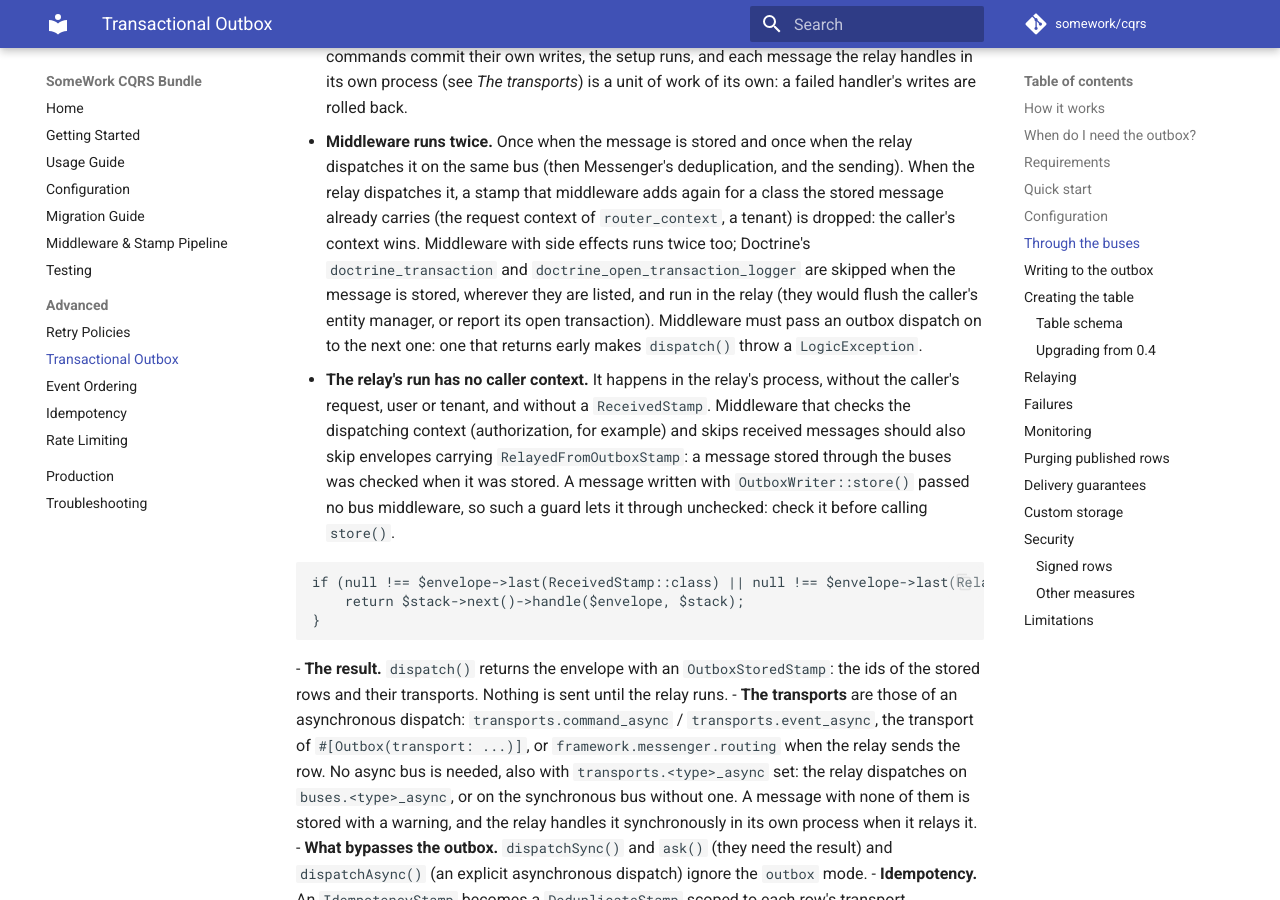
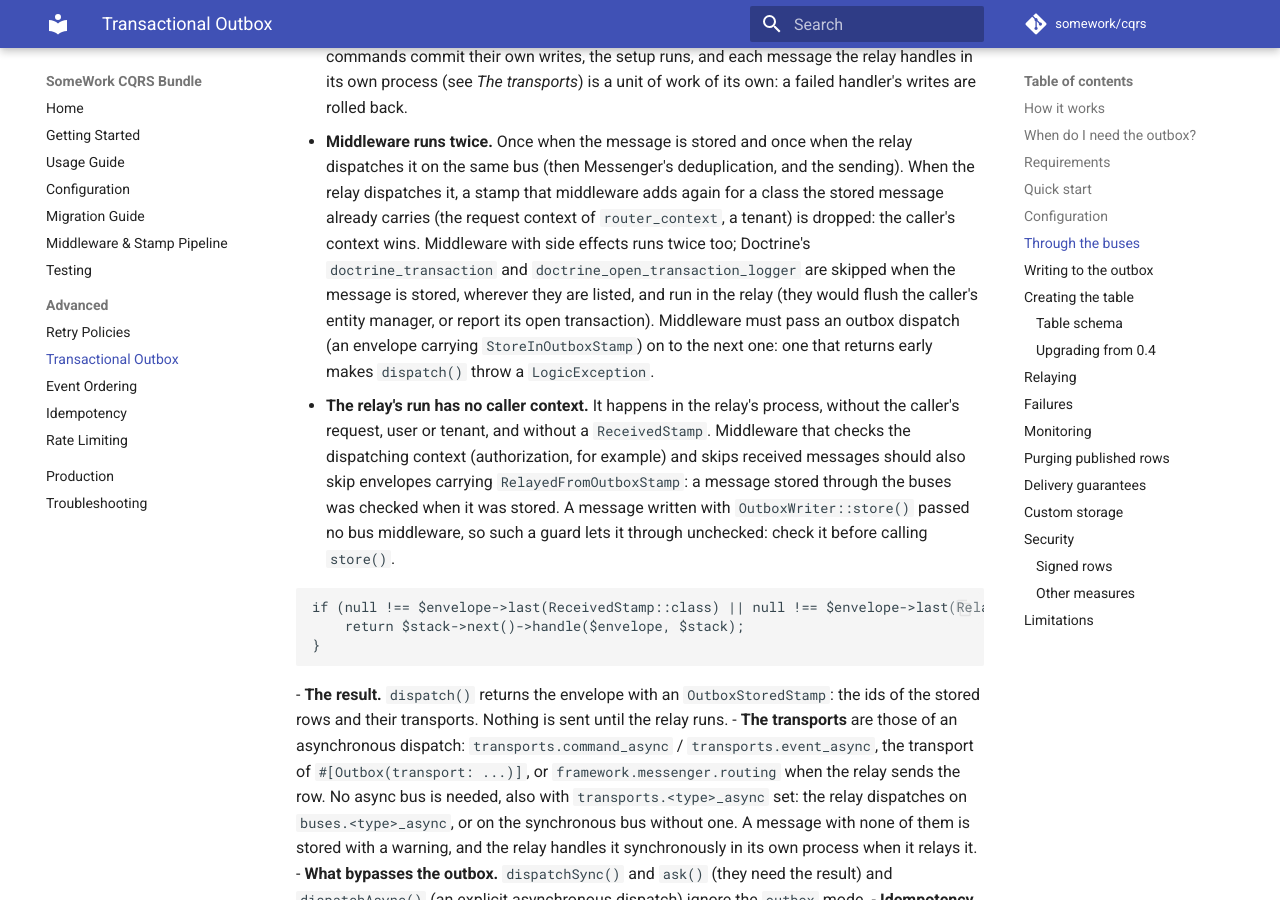
Before and after one commit to somework/cqrs, an MkDocs documentation site: the page built from docs/outbox.md, in a window 1280 px wide and 900 px high, scrolled down 4877 px. Built offline with MkDocs 1.6.1 and Material for MkDocs 9.7.7, drawn with Linux system fonts in a browser that asks for light colours; comment, search, counter and statistics services are not loaded.

Commit message:
Make StoreInOutboxStamp public API for middleware that must pass it on
The troubleshooting entry asks application middleware to pass an envelope
carrying StoreInOutboxStamp on to the next middleware; the class is now @api
(its constructor stays internal), and outbox.md names it.

Co-Authored-By: Claude Opus 5.5 <noreply@anthropic.com>
Claude-Session: https://claude.ai/code/session_01JKs8UFnQq1V5xnRTZe1VNV

```diff
--- a/docs/outbox.md
+++ b/docs/outbox.md
@@ -190,8 +190,9 @@ the outbox are stored in it without an explicit `transactional()`.
   with side effects runs twice too; Doctrine's `doctrine_transaction` and
   `doctrine_open_transaction_logger` are skipped when the message is stored, wherever they are
   listed, and run in the relay (they would flush the caller's entity manager, or report its open
-  transaction). Middleware must pass an outbox dispatch on to the next one: one that returns early
-  makes `dispatch()` throw a `LogicException`.
+  transaction). Middleware must pass an outbox dispatch (an envelope carrying
+  `StoreInOutboxStamp`) on to the next one: one that returns early makes `dispatch()` throw a
+  `LogicException`.
 - **The relay's run has no caller context.** It happens in the relay's process, without the
   caller's request, user or tenant, and without a `ReceivedStamp`. Middleware that checks the
   dispatching context (authorization, for example) and skips received messages should also skip
```
Also changed, not shown: CHANGELOG.md (+1 -1 lines), 1 other file.
